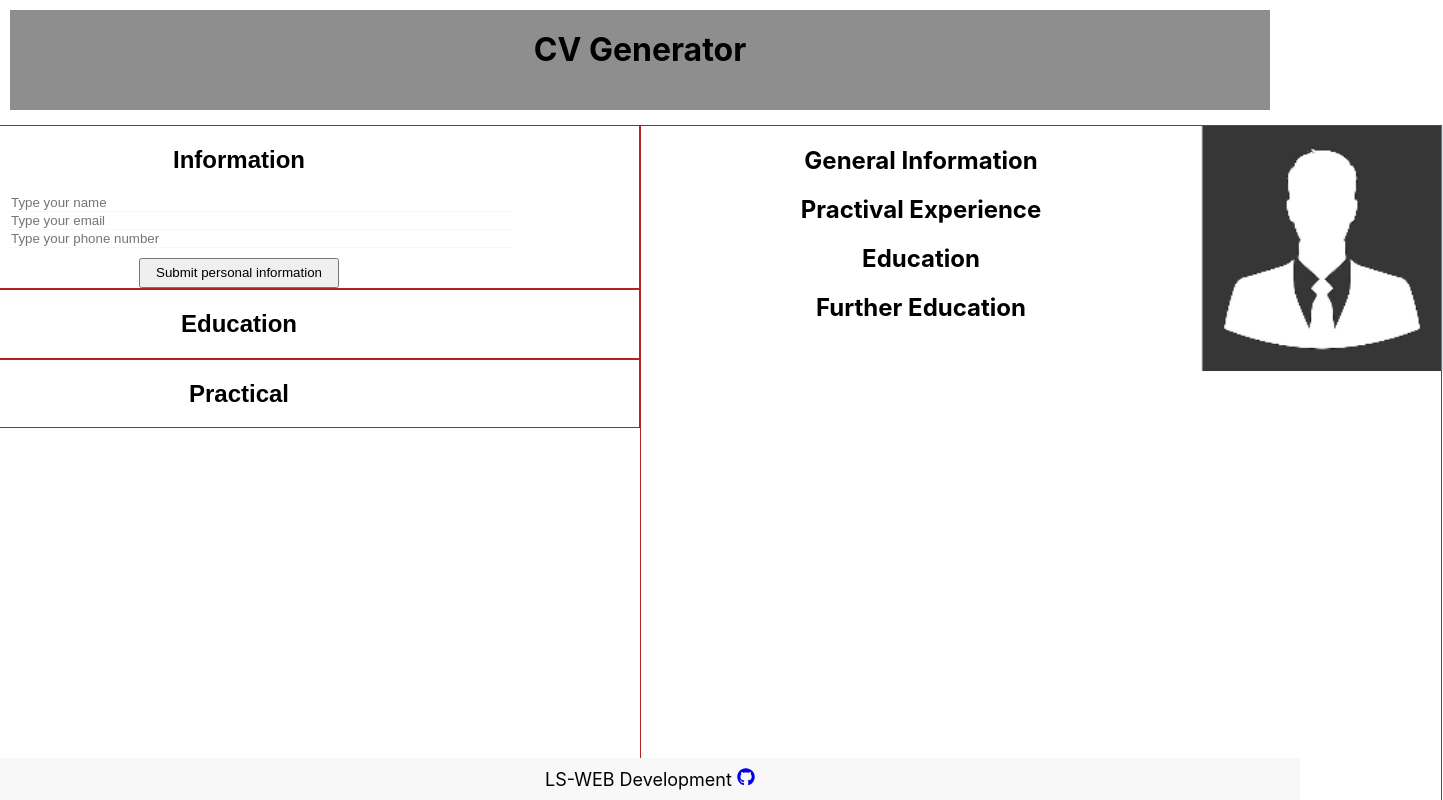
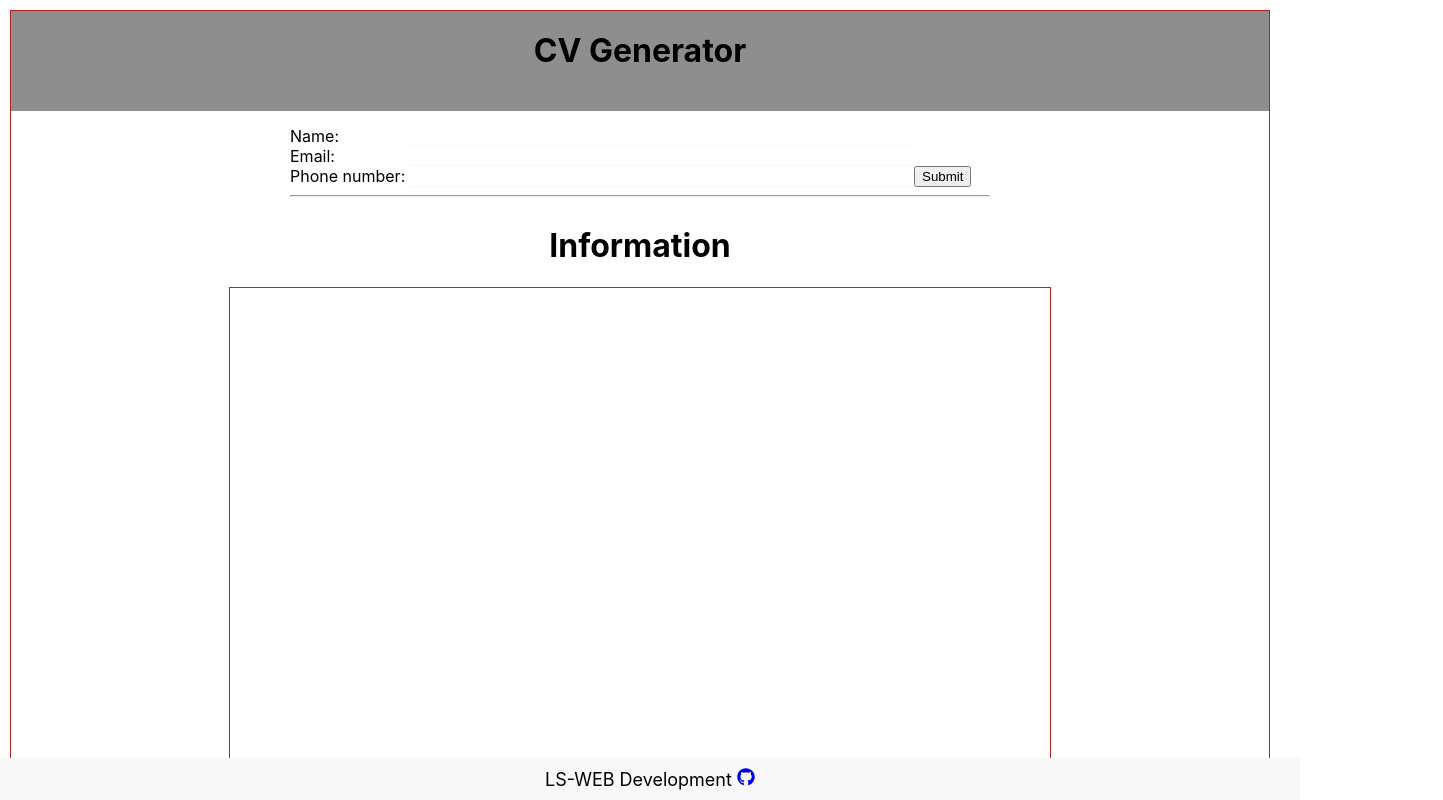
Before and after one commit to lswebdevelops/cv-project, a React (Create React App) app: page / in a window 1280 px wide. Shown: the top 800 px of the page, 1443 px wide, since content can reach past the window. Built offline with nearby package versions, Linux system fonts and the light colour scheme; the HTML template or start-up script is replaced by a standard one.

Commit message:
adding multiple info to CV from the form

```diff
--- a/package.json
+++ b/package.json
@@ -10,6 +10,7 @@
     "react-dom": "^18.2.0",
     "react-icons": "^4.8.0",
     "react-scripts": "5.0.1",
+    "uniqid": "^5.4.0",
     "web-vitals": "^2.1.4"
   },
   "scripts": {
--- a/src/App.css
+++ b/src/App.css
@@ -6,18 +6,19 @@
   align-items: center;
   margin: auto;
   gap: 15px;
+  border: solid firebrick 1px;
 }
 
-.page-title{
+.page-title {
   padding-top: 20px;
   background-color: #8e8e8e;
   height: 80px;
   width: 100%;
   margin: 0;
-
-
 }
 
-.content{
+.content {
   display: flex;
+  flex-wrap: wrap;
+  justify-content: center;
 }
--- a/src/App.js
+++ b/src/App.js
@@ -5,24 +5,103 @@ import Education from "./components/EducationExperience";
 import Practical from "./components/PracticalExperience";
 import Footer from "./components/Footer";
 import CV from "./components/CV";
+import uniqid from 'uniqid';
 
 class App extends Component {
   constructor() {
     super();
+    this.state = {
+      info: {
+        name: "",
+        email: "",
+        phone_number: "",
+        id: uniqid(),
+      },
+      infos: [],
+    };
   }
+
+  handleChange = (e) => {
+    const { id, value } = e.target;
+    this.setState((prevState) => ({
+      info: {
+        ...prevState.info,
+        [id]: value,
+      },
+    }));
+  };
+onSubmitInfo = (e) =>{
+  e.preventDefault();
+
+  const newInfo = {
+    name: this.state.info.name,
+    email: this.state.info.email,
+    phone_number: this.state.info.phone_number,
+    id: uniqid(),
+  };
+  this.setState(
+    (prevState) =>({
+      infos: [...prevState.infos, newInfo],
+      info: {
+        name: "",
+        email: "",
+        phone_number: "",
+        id: uniqid(),
+      },
+    }),
+  )
+}
+
+
   render() {
+    const { info, infos } = this.state;
     return (
       <div className="App">
         <h1 className="page-title">CV Generator</h1>
-
         <div className="content">
           <div className="left-container">
-            <Information />
-            <Education />
-            <Practical />
+            <form className="form-information" onSubmit={this.onSubmitInfo}>
+              <label className="name_label" htmlFor="name">
+                Name:
+              </label>
+              <input
+                onChange={this.handleChange}
+                value={info.name}
+                className="name_input"
+                type="text"
+                id="name"
+              />
+              <label className="email_label" htmlFor="email">
+                Email:
+              </label>
+              <input
+                onChange={this.handleChange}
+                value={info.email}
+                className="email_input"
+                type="text"
+                id="email"
+              />
+              <label className="phone_number_label" htmlFor="phone_number">
+                Phone number:
+              </label>
+              <input
+                onChange={this.handleChange}
+                value={info.phone_number}
+                className="phone_number_input"
+                type="text"
+                id="phone_number"
+              />
+              <br />
+              <button>Submit</button>
+            </form>
+
+            <hr />
+
           </div>
           <div className="right-container">
-            <CV />
+          <h1>Information</h1>
+            <CV
+            infos={infos}/>
           </div>
         </div>
         <Footer />
--- a/src/components/CV.jsx
+++ b/src/components/CV.jsx
@@ -1,28 +1,27 @@
-import React, {Component} from 'react';
-
-import '../styles/CV.css';
-
+import React, { Component } from "react";
+import "../styles/CV.css";
 
 class CV extends Component {
-  constructor(){
-      super();
+  constructor(props) {
+    super(props);
   }
-  render(){
 
-      return (
+  render() {
+    const { infos } = this.props;
+
+    return (
       <div className="CV">
-            <div className='left-cv'>
-                <h2>General Information</h2>
-                <h2>Practival Experience</h2>
-                <h2>Education</h2>
-                <h2>Further Education</h2>
-            </div>
-            <div className='right-cv'>
-                <img  src={require(`../images/avatar.png`)} />
-            </div>
-
+        <ul>
+          {infos.map((info) => (
+            <React.Fragment key={info.id}>
+              <li className="info-li">{info.name}</li>
+              <li className="info-li">{info.email}</li>
+              <li className="info-li">{info.phone_number}</li>
+            </React.Fragment>
+          ))}
+        </ul>
       </div>
     );
   }
 }
-  export default CV;
+export default CV;
--- a/src/components/Information.jsx
+++ b/src/components/Information.jsx
@@ -12,16 +12,7 @@ class Information extends Component {
       return (
       <div className="Information">
         <h2>Information</h2>
-        <form className='form-information'>
-            <label  className='name_label' htmlFor="name">Name:</label>
-              <input placeholder='Type your name' className='name_input' type="text" id='name' />
-            <label  className='email_label' htmlFor="email">Email:</label>
-              <input placeholder='Type your email'  className='email_input'type="text" id='email'/>
-            <label  className='phone_number_label' htmlFor="phone_number">Phone number:</label>
-            <input placeholder='Type your phone number' className='phone_number_input' type="text" id='phone_number'/>
-            <br />
-            <button className='btnInformation'>Submit personal information</button>
-        </form>
+
 
       </div>
     );
--- a/src/styles/CV.css
+++ b/src/styles/CV.css
@@ -1,10 +1,12 @@
 .CV{
     width: 800px;
     border: solid firebrick 1px;
-    height: 100vh;
+    min-height: 500px;
     display: flex;
-    justify-content: space-between;
-    ;
+    flex-direction: column;
+    align-items: flex-start;
+    padding: 10px;
+
 }
 .left-cv{
     width: 70%;
@@ -19,3 +21,7 @@
     width: 242px;
     height: auto;
 }
+
+.info-li{
+    list-style-type: none;
+}
```
Also changed, not shown: src/images/avatar.png, 1 other file (tests, documents, lock files or other folders).
